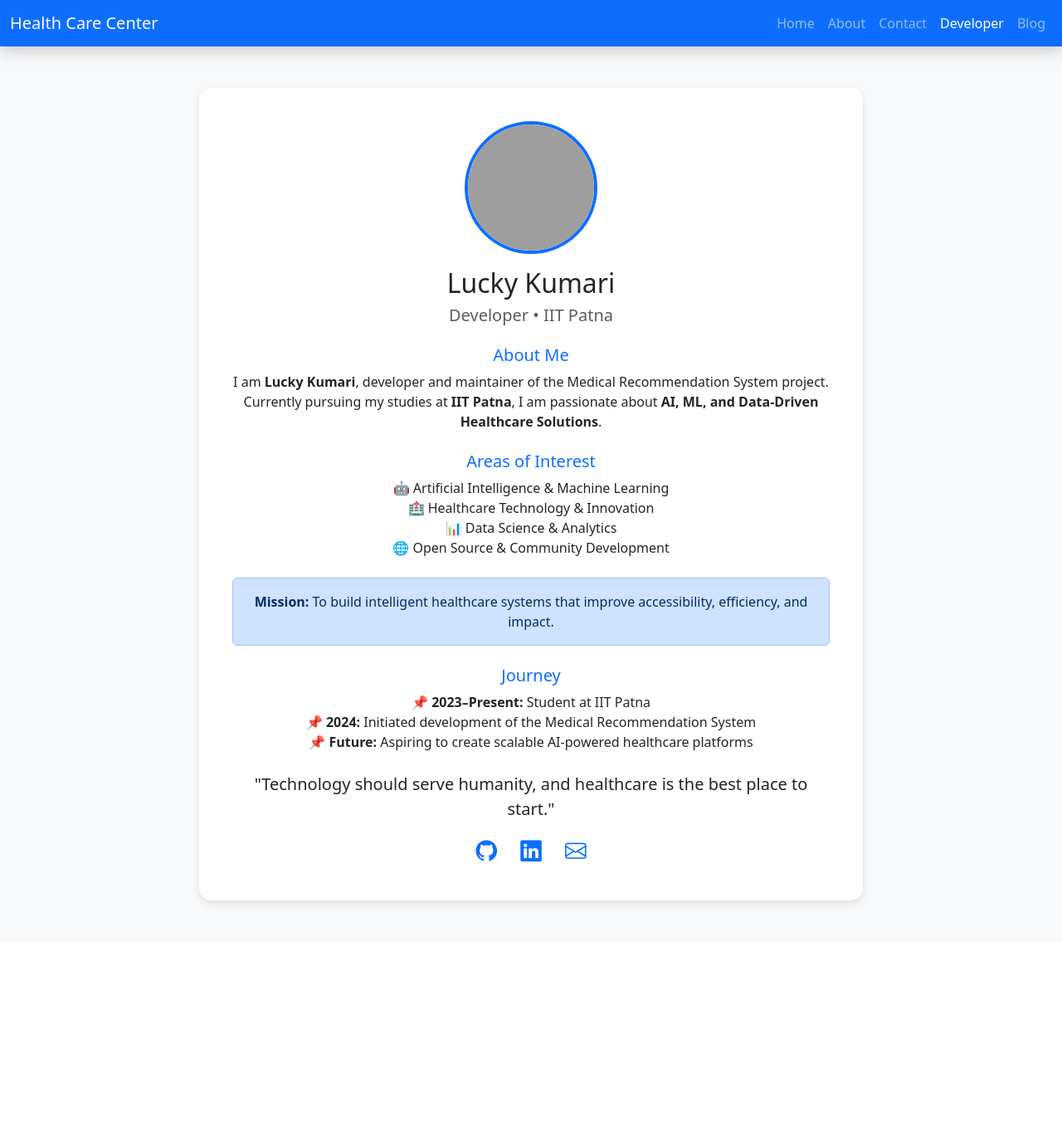
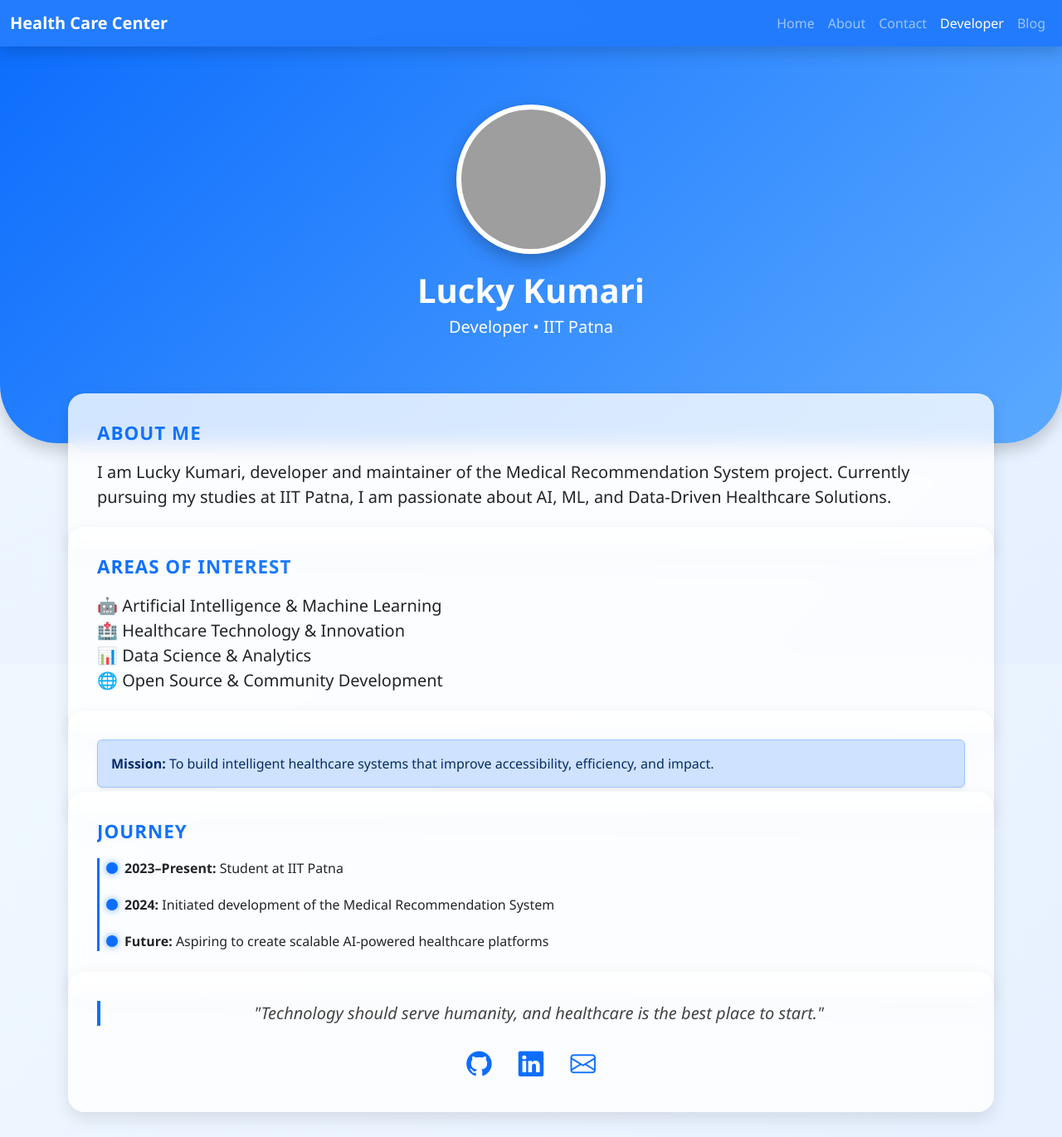
Before and after one commit to rshaurya/Medical-Recommendation-System, a Flask app: page /developer in a window 1280 px wide. Shown: the whole page at 83% size. Before the commit the page ends 1092 px from the top, so only its background shows below. Run offline with Flask 3, Linux system fonts and the light colour scheme; parts of the project's set-up code (start-up, migrations or seed data) failed here and were passed over; grey boxes are pictures that could not be loaded.

Commit message:
Redesign contact page with blue-white UI

```diff
--- a/Templates/Developer.html
+++ b/Templates/Developer.html
@@ -3,54 +3,131 @@
 <head>
   <meta charset="utf-8">
   <meta name="viewport" content="width=device-width, initial-scale=1">
-    <title>Health Care Assistant</title>
+  <title>Developer - Health Care Assistant</title>
   <link rel="icon" href="https://static.vecteezy.com/system/resources/previews/017/177/954/non_2x/round-medical-cross-symbol-on-transparent-background-free-png.png">
-    <link href="https://cdn.jsdelivr.net/npm/bootstrap@5.3.1/dist/css/bootstrap.min.css" rel="stylesheet" integrity="sha384-4bw+/aepP/YC94hEpVNVgiZdgIC5+VKNBQNGCHeKRQN+PtmoHDEXuppvnDJzQIu9" crossorigin="anonymous">
+  <link href="https://cdn.jsdelivr.net/npm/bootstrap@5.3.1/dist/css/bootstrap.min.css" rel="stylesheet">
+  <link rel="stylesheet" href="https://cdn.jsdelivr.net/npm/bootstrap-icons@1.11.3/font/bootstrap-icons.css">
+
   <style>
     body {
-        background-color: #f8f9fa;
+      font-family: 'Segoe UI', sans-serif;
+      background: linear-gradient(135deg, #f0f8ff, #e6f0ff);
+      background-attachment: fixed;
     }
-      .profile-card {
-        max-width: 800px;
-        margin: 50px auto;
+
+    /* Navbar */
+    .navbar {
+      backdrop-filter: blur(12px);
+      background: rgba(13, 110, 253, 0.9) !important;
+    }
+
+    /* Hero section */
+    .hero {
+      background: linear-gradient(135deg, #0d6efd, #5ba9ff);
+      color: #fff;
+      text-align: center;
+      padding: 70px 20px 120px;
+      border-radius: 0 0 70px 70px;
+      box-shadow: 0 8px 20px rgba(0,0,0,0.2);
+    }
+    .hero img {
+      width: 180px;
+      height: 180px;
+      border-radius: 50%;
+      border: 6px solid #fff;
+      box-shadow: 0 8px 20px rgba(0,0,0,0.25);
+      margin-bottom: 20px;
       background: #fff;
-        border-radius: 15px;
-        box-shadow: 0 4px 10px rgba(0, 0, 0, 0.1);
-        padding: 40px;
-        text-align: center;
+      transition: transform 0.4s ease, box-shadow 0.4s ease;
+    }
+    .hero img:hover {
+      transform: scale(1.07);
+      box-shadow: 0 10px 30px rgba(13,110,253,0.6);
+    }
+
+    /* Glassmorphism section cards */
+    .section-card {
+      background: rgba(255, 255, 255, 0.8);
+      border-radius: 20px;
+      box-shadow: 0 8px 20px rgba(0,0,0,0.1);
+      backdrop-filter: blur(10px);
+      padding: 35px;
+      margin-top: -60px;
+      margin-bottom: 30px;
       transition: transform 0.3s ease, box-shadow 0.3s ease;
     }
-      .profile-card img {
-        width: 160px;
-        height: 160px;
-        object-fit: cover;
+    .section-card:hover {
+      transform: translateY(-6px);
+      box-shadow: 0 12px 30px rgba(0,0,0,0.15);
+    }
+    .section-title {
+      background: linear-gradient(90deg, #0d6efd, #5ba9ff);
+      -webkit-background-clip: text;
+      -webkit-text-fill-color: transparent;
+      font-weight: 700;
+      font-size: 1.4rem;
+      margin-bottom: 18px;
+      text-transform: uppercase;
+      letter-spacing: 1px;
+    }
+
+    /* Timeline */
+    .timeline {
+      border-left: 3px solid #0d6efd;
+      padding-left: 20px;
+      position: relative;
+    }
+    .timeline-item {
+      margin-bottom: 20px;
+      position: relative;
+      padding-left: 10px;
+      transition: transform 0.3s ease;
+    }
+    .timeline-item::before {
+      content: "";
+      position: absolute;
+      left: -12px;
+      top: 5px;
+      width: 14px;
+      height: 14px;
+      background: #0d6efd;
       border-radius: 50%;
-        border: 4px solid #0d6efd;
+      box-shadow: 0 0 8px rgba(13,110,253,0.6);
     }
-      .profile-card:hover {
-        transform: translateY(-5px);
-        box-shadow: 0 6px 15px rgba(0, 0, 0, 0.15);
+    .timeline-item:hover {
+      transform: translateX(5px);
     }
+
+    /* Social links */
     .social-links a {
-        margin: 0 12px;
-        font-size: 1.6rem;
+      margin: 0 14px;
+      font-size: 1.9rem;
       color: #0d6efd;
-        transition: 0.3s;
+      transition: transform 0.3s, color 0.3s, text-shadow 0.3s;
     }
     .social-links a:hover {
-        color: #0a58ca;
+      color: #0056b3;
+      transform: scale(1.2);
+      text-shadow: 0 0 10px rgba(13,110,253,0.6);
+    }
+
+    /* Blockquote */
+    blockquote {
+      font-size: 1.2rem;
+      font-style: italic;
+      color: #444;
+      border-left: 4px solid #0d6efd;
+      padding-left: 15px;
     }
   </style>
-
 </head>
-
 <body>
 
-    <!-- Advanced Navbar for smooth navigation -->
-    <nav class="navbar navbar-expand-lg navbar-dark bg-primary shadow mb-4">
+  <!-- Navbar -->
+  <nav class="navbar navbar-expand-lg navbar-dark shadow">
     <div class="container-fluid">
-        <a class="navbar-brand" href="/">Health Care Center</a>
-        <button class="navbar-toggler" type="button" data-bs-toggle="collapse" data-bs-target="#navbarNav" aria-controls="navbarNav" aria-expanded="false" aria-label="Toggle navigation">
+      <a class="navbar-brand fw-bold" href="/">Health Care Center</a>
+      <button class="navbar-toggler" type="button" data-bs-toggle="collapse" data-bs-target="#navbarNav">
         <span class="navbar-toggler-icon"></span>
       </button>
       <div class="collapse navbar-collapse" id="navbarNav">
@@ -65,41 +142,58 @@
     </div>
   </nav>
 
-    <!-- Developer Section -->
+  <!-- Hero Section -->
+  <section class="hero">
+    <img src="static/lucky_kumari_pfp.png" alt="Lucky Kumari profile picture">
+    <h2 class="fw-bold display-6">Lucky Kumari</h2>
+    <h5 class="fw-light">Developer • IIT Patna</h5>
+  </section>
+
+  <!-- About Section -->
   <div class="container">
-      <div class="profile-card">
-        <img src="static/lucky_kumari_pfp.png" alt="pfp">
-        <h2 class="mt-3">Lucky Kumari</h2>
-        <h5 class="text-muted">Developer • IIT Patna</h5>
-        <h5 class="mt-4 text-primary">About Me</h5>
-        <p>
-          I am <b>Lucky Kumari</b>, developer and maintainer of the Medical Recommendation System project.
-          Currently pursuing my studies at <b>IIT Patna</b>, I am passionate about <b>AI, ML, and Data-Driven Healthcare Solutions</b>.
+    <div class="section-card">
+      <h5 class="section-title">About Me</h5>
+      <p class="lead">
+        I am <b>Lucky Kumari</b>, developer and maintainer of the <b>Medical Recommendation System</b> project.
+        Currently pursuing my studies at <b>IIT Patna</b>, I am passionate about
+        <b>AI, ML, and Data-Driven Healthcare Solutions</b>.
       </p>
+    </div>
 
-        <h5 class="mt-4 text-primary">Areas of Interest</h5>
-        <ul class="list-unstyled">
+    <!-- Areas of Interest -->
+    <div class="section-card">
+      <h5 class="section-title">Areas of Interest</h5>
+      <ul class="list-unstyled fs-5">
         <li>🤖 Artificial Intelligence & Machine Learning</li>
         <li>🏥 Healthcare Technology & Innovation</li>
         <li>📊 Data Science & Analytics</li>
         <li>🌐 Open Source & Community Development</li>
       </ul>
+    </div>
 
-        <div class="alert alert-primary mt-4" role="alert">
+    <!-- Mission -->
+    <div class="section-card">
+      <div class="alert alert-primary mb-0 shadow-sm" role="alert">
         <strong>Mission:</strong> To build intelligent healthcare systems that improve accessibility, efficiency, and impact.
       </div>
+    </div>
 
-        <h5 class="mt-4 text-primary">Journey</h5>
-        <p>
-          📌 <b>2023–Present:</b> Student at IIT Patna<br>
-          📌 <b>2024:</b> Initiated development of the Medical Recommendation System<br>
-          📌 <b>Future:</b> Aspiring to create scalable AI-powered healthcare platforms
-        </p>
+    <!-- Journey -->
+    <div class="section-card">
+      <h5 class="section-title">Journey</h5>
+      <div class="timeline">
+        <div class="timeline-item"><b>2023–Present:</b> Student at IIT Patna</div>
+        <div class="timeline-item"><b>2024:</b> Initiated development of the Medical Recommendation System</div>
+        <div class="timeline-item"><b>Future:</b> Aspiring to create scalable AI-powered healthcare platforms</div>
+      </div>
+    </div>
 
-        <blockquote class="blockquote mt-4">
-          <p class="mb-0">"Technology should serve humanity, and healthcare is the best place to start."</p>
+    <!-- Quote + Social -->
+    <div class="section-card text-center">
+      <blockquote class="blockquote">
+        "Technology should serve humanity, and healthcare is the best place to start."
       </blockquote>
-        <div class="social-links mt-3">
+      <div class="social-links mt-4">
         <a href="https://github.com/Lucky920487" target="_blank"><i class="bi bi-github"></i></a>
         <a href="https://linkedin.com/in/lucky-kumari-9015782b9" target="_blank"><i class="bi bi-linkedin"></i></a>
         <a href="mailto:lluucckkyykumari@gmail.com"><i class="bi bi-envelope"></i></a>
@@ -107,9 +201,7 @@
     </div>
   </div>
 
-  <!-- Bootstrap JS + Icons -->
-  <link rel="stylesheet" href="https://cdn.jsdelivr.net/npm/bootstrap-icons@1.11.3/font/bootstrap-icons.css">
+  <!-- Bootstrap JS -->
   <script src="https://cdn.jsdelivr.net/npm/bootstrap@5.3.3/dist/js/bootstrap.bundle.min.js"></script>
-
 </body>
 </html>
```
Lines whose indentation alone changed are shown as unchanged.
